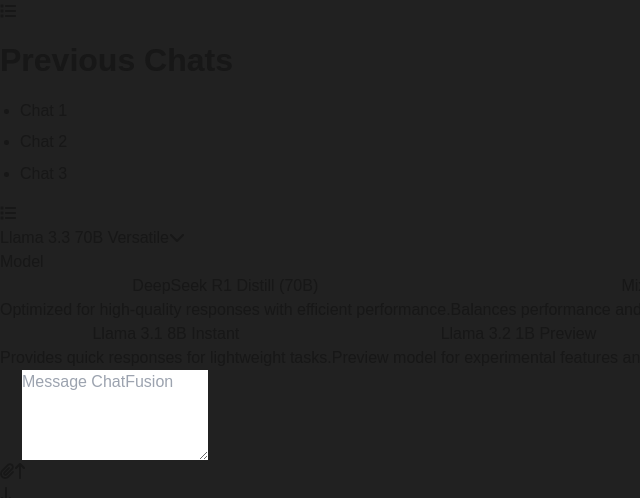
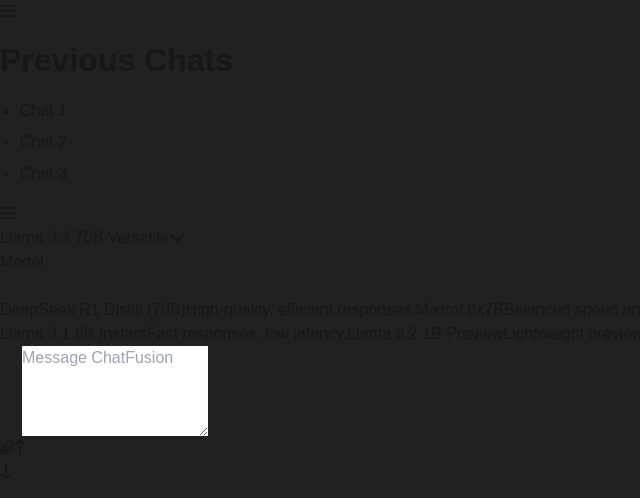
Before and after one commit to RaoAkif/ChatGPT, a Next.js app: page / in a window 1280 px wide. Both pictures are taken after a click on the button "Llama 3.3 70B Versatile". Shown: the top 498 px of the page, without its empty margins (0-640 px from the left). Built offline with nearby package versions, Linux system fonts and the light colour scheme.

Commit message:
Add all models with descriptions and stylings

```diff
--- a/src/app/api/utils/models.ts
+++ b/src/app/api/utils/models.ts
@@ -1,41 +1,39 @@
-// utils/models.ts
-
-// Define the valid models that Groq supports with descriptions
+// Define the valid models that Groq supports with short descriptions
 export const VALID_MODELS = [
     {
       label: "DeepSeek R1 Distill (70B)",
       value: "deepseek-r1-distill-llama-70b",
-      description: "Optimized for high-quality responses with efficient performance.",
+      description: "High-quality, efficient responses.",
     },
     {
       label: "Mixtral 8x7B",
       value: "mixtral-8x7b-32768",
-      description: "Balances performance and speed for general-purpose tasks.",
+      description: "Balanced speed and accuracy.",
     },
     {
       label: "Llama 3.3 70B Versatile",
       value: "llama-3.3-70b-versatile",
-      description: "Versatile model suitable for a wide range of applications.",
+      description: "Versatile for many tasks.",
     },
     {
       label: "Llama 3.1 8B Instant",
       value: "llama-3.1-8b-instant",
-      description: "Provides quick responses for lightweight tasks.",
+      description: "Fast responses, low latency.",
     },
     {
       label: "Llama 3.2 1B Preview",
       value: "llama-3.2-1b-preview",
-      description: "Preview model for experimental features and testing.",
+      description: "Lightweight preview model.",
     },
     {
       label: "Llama 3.2 3B Preview",
       value: "llama-3.2-3b-preview",
-      description: "Mid-sized preview model for development and evaluation.",
+      description: "Mid-sized preview model.",
     },
-  ] as const;
+] as const;
 
-  // Define a type that enforces only the listed models
-  export type ValidModel = typeof VALID_MODELS[number]['value'];
+// Define a type that enforces only the listed models
+export type ValidModel = typeof VALID_MODELS[number]['value'];
 
-  // Default model (Ensure it's one of the supported types)
-  export const DEFAULT_MODEL: ValidModel = "llama-3.3-70b-versatile";
+// Default model (Ensure it's one of the supported types)
+export const DEFAULT_MODEL: ValidModel = "llama-3.3-70b-versatile";
--- a/src/app/components/Header.tsx
+++ b/src/app/components/Header.tsx
@@ -1,5 +1,9 @@
 import { useState, useRef, useEffect } from "react";
-import { VALID_MODELS, ValidModel, DEFAULT_MODEL } from "../../app/api/utils/models";
+import {
+  VALID_MODELS,
+  ValidModel,
+  DEFAULT_MODEL,
+} from "../../app/api/utils/models";
 
 interface HeaderProps {
   selectedModel: ValidModel;
@@ -8,13 +12,21 @@
   isSidebarOpen: boolean;
 }
 
-const Header = ({ selectedModel, setSelectedModel, toggleSidebar, isSidebarOpen }: HeaderProps) => {
+const Header = ({
+  selectedModel,
+  setSelectedModel,
+  toggleSidebar,
+  isSidebarOpen,
+}: HeaderProps) => {
   const [isDropdownOpen, setIsDropdownOpen] = useState(false);
   const dropdownRef = useRef<HTMLDivElement>(null);
 
   useEffect(() => {
     const handleClickOutside = (event: MouseEvent) => {
-      if (dropdownRef.current && !dropdownRef.current.contains(event.target as Node)) {
+      if (
+        dropdownRef.current &&
+        !dropdownRef.current.contains(event.target as Node)
+      ) {
         setIsDropdownOpen(false);
       }
     };
@@ -24,17 +36,22 @@
 
   // Ensure `DEFAULT_MODEL` is used when no model is selected
   useEffect(() => {
-    if (!VALID_MODELS.some((model) => model.value === selectedModel)) {
+    if (!VALID_MODELS.some(model => model.value === selectedModel)) {
       setSelectedModel(DEFAULT_MODEL);
     }
   }, [selectedModel, setSelectedModel]);
 
-  const selectedModelLabel = VALID_MODELS.find((model) => model.value === selectedModel)?.label || "Select a model";
+  const selectedModelLabel =
+    VALID_MODELS.find(model => model.value === selectedModel)?.label ||
+    "Select a model";
 
   return (
     <div className="w-full bg-[#212121] p-4 flex items-center space-x-4 relative">
       {/* Sidebar Toggle */}
-      <button onClick={toggleSidebar} className="text-gray-400 hover:text-gray-200">
+      <button
+        onClick={toggleSidebar}
+        className="text-gray-400 hover:text-gray-200"
+      >
         <i className={`fa-solid ${isSidebarOpen ? "" : "fa-list"} text-xl`}></i>
       </button>
 
@@ -42,7 +59,7 @@
       <div className="relative" ref={dropdownRef}>
         <button
           onClick={() => setIsDropdownOpen(!isDropdownOpen)}
-          className="px-4 py-2 bg-[#212121] text-white rounded-lg flex items-center space-x-2 hover:bg-[#2F2F2F] border border-gray-700"
+          className="px-4 py-2 bg-[#212121] text-[#B4B4B4] font-bold rounded-lg flex items-center space-x-2 hover:bg-[#2F2F2F] border border-gray-700"
         >
           <span>{selectedModelLabel}</span>
           <i className="fa-solid fa-chevron-down text-sm"></i>
@@ -51,23 +68,32 @@
         {/* Dropdown Menu */}
         {isDropdownOpen && (
           <div className="absolute left-0 mt-2 w-72 bg-[#2F2F2F] border border-gray-700 rounded-lg shadow-lg z-50 text-white">
-            <div className="p-3 text-sm font-semibold text-gray-400 border-b border-gray-600">Model</div>
-            {VALID_MODELS.map((model) => (
+            <div className="p-3 text-sm font-semibold text-gray-400 border-b border-gray-600">
+              Model
+            </div>
+            {VALID_MODELS.map(model => (
               <button
                 key={model.value}
-                className={`w-full text-left px-4 py-3 flex flex-col hover:bg-[#424242] transition-all ${
-                  selectedModel === model.value ? "bg-[#424242]" : ""
+                className={`w-full text-left px-4 py-3 flex items-center justify-between hover:bg-[#2F2F2F] transition-all ${
+                  selectedModel === model.value
+                    ? "bg-[#343434] font-semibold"
+                    : ""
                 }`}
                 onClick={() => {
                   setSelectedModel(model.value);
                   setIsDropdownOpen(false);
                 }}
               >
-                <div className="flex items-center justify-between">
+                <div className="flex flex-col">
                   <span className="text-sm font-medium">{model.label}</span>
-                  {selectedModel === model.value && <i className="fa-solid fa-check text-sm pl-4"></i>}
+                  <span className="text-xs text-gray-400">
+                    {model.description}
+                  </span>
                 </div>
-                <span className="text-xs text-gray-400">{model.description}</span>
+
+                {selectedModel === model.value && (
+                  <i className="fa-solid fa-circle-check text-sm text-white"></i> // ✅ Tick on the right side
+                )}
               </button>
             ))}
           </div>
```
